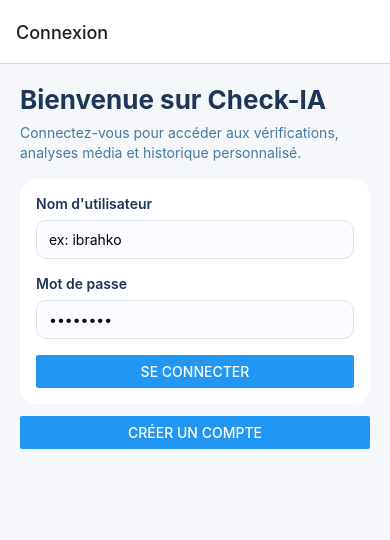
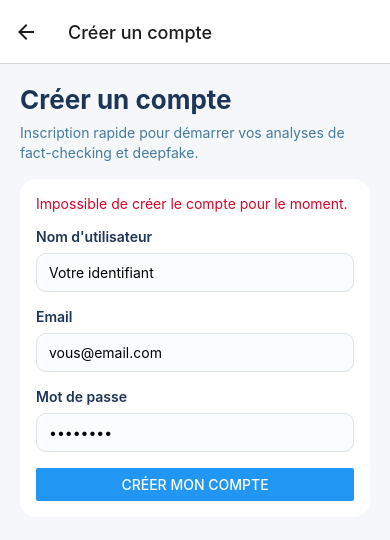
Before and after one commit to ibrahko/fact_check_datasets, a React Native app in the folder mobile/: screen /Register in a window 390 px wide. Both pictures are taken after a click on the button "CRÉER MON COMPTE". Shown: the top 540 px of the page. Built offline with nearby package versions, Linux system fonts and the light colour scheme; no server answers.

Commit message:
Add functional auth flows to mobile login and register screens

```diff
--- a/mobile/src/screens/auth/LoginScreen.js
+++ b/mobile/src/screens/auth/LoginScreen.js
@@ -1,22 +1,81 @@
-import React from 'react';
-import { Button, StyleSheet, Text, TextInput, View } from 'react-native';
+import React, { useState } from 'react';
+import { ActivityIndicator, Alert, Button, StyleSheet, Text, TextInput, View } from 'react-native';
 
 import ScreenContainer from '../../components/ScreenContainer';
+import api, { saveTokens } from '../../services/api';
 
-export default function LoginScreen({ navigation }) {
+const getErrorMessage = (error, fallbackMessage) => {
+  if (error?.response?.data?.detail) {
+    return error.response.data.detail;
+  }
+  if (typeof error?.response?.data === 'string') {
+    return error.response.data;
+  }
+  return fallbackMessage;
+};
+
+export default function LoginScreen({ navigation, route }) {
+  const [username, setUsername] = useState('');
+  const [password, setPassword] = useState('');
+  const [loading, setLoading] = useState(false);
+  const [error, setError] = useState('');
+
+  const successMessage = route?.params?.successMessage;
+
+  const handleLogin = async () => {
+    if (loading) {
+      return;
+    }
+
+    setLoading(true);
+    setError('');
+
+    try {
+      const response = await api.post('/auth/token/', {
+        username,
+        password,
+      });
+      await saveTokens(response.data);
+      navigation.replace('Main');
+    } catch (err) {
+      const message = getErrorMessage(err, 'Impossible de se connecter. Vérifiez vos identifiants.');
+      setError(message);
+      Alert.alert('Connexion échouée', message);
+    } finally {
+      setLoading(false);
+    }
+  };
+
   return (
     <ScreenContainer
       title="Bienvenue sur Check-IA"
       description="Connectez-vous pour accéder aux vérifications, analyses média et historique personnalisé."
     >
       <View style={styles.card}>
+        {successMessage ? <Text style={styles.success}>{successMessage}</Text> : null}
+        {error ? <Text style={styles.error}>{error}</Text> : null}
         <Text style={styles.label}>Nom d'utilisateur</Text>
-        <TextInput style={styles.input} placeholder="ex: ibrahko" autoCapitalize="none" />
+        <TextInput
+          style={styles.input}
+          placeholder="ex: ibrahko"
+          autoCapitalize="none"
+          value={username}
+          onChangeText={setUsername}
+          editable={!loading}
+        />
         <Text style={styles.label}>Mot de passe</Text>
-        <TextInput style={styles.input} placeholder="••••••••" secureTextEntry />
-        <Button title="Se connecter" onPress={() => navigation.replace('Main')} />
+        <TextInput
+          style={styles.input}
+          placeholder="••••••••"
+          secureTextEntry
+          value={password}
+          onChangeText={setPassword}
+          editable={!loading}
+        />
+        {loading ? <ActivityIndicator size="small" color="#1D3557" /> : null}
+        <Button title="Se connecter" onPress={handleLogin} disabled={loading} />
       </View>
-      <Button title="Créer un compte" onPress={() => navigation.navigate('Register')} />
+      <Button title="Créer un compte" onPress={() => navigation.navigate('Register')} disabled={loading} />
     </ScreenContainer>
   );
 }
@@ -41,4 +100,12 @@
     marginBottom: 8,
     backgroundColor: '#FAFCFF',
   },
+  error: {
+    color: '#D90429',
+    marginBottom: 8,
+  },
+  success: {
+    color: '#2A9D8F',
+    marginBottom: 8,
+  },
 });
--- a/mobile/src/screens/auth/RegisterScreen.js
+++ b/mobile/src/screens/auth/RegisterScreen.js
@@ -1,22 +1,89 @@
-import React from 'react';
-import { Button, StyleSheet, Text, TextInput, View } from 'react-native';
+import React, { useState } from 'react';
+import { ActivityIndicator, Alert, Button, StyleSheet, Text, TextInput, View } from 'react-native';
 
 import ScreenContainer from '../../components/ScreenContainer';
+import api from '../../services/api';
+
+const getErrorMessage = (error, fallbackMessage) => {
+  if (error?.response?.data?.detail) {
+    return error.response.data.detail;
+  }
+  if (typeof error?.response?.data === 'string') {
+    return error.response.data;
+  }
+  return fallbackMessage;
+};
 
 export default function RegisterScreen({ navigation }) {
+  const [username, setUsername] = useState('');
+  const [email, setEmail] = useState('');
+  const [password, setPassword] = useState('');
+  const [loading, setLoading] = useState(false);
+  const [error, setError] = useState('');
+
+  const handleRegister = async () => {
+    if (loading) {
+      return;
+    }
+
+    setLoading(true);
+    setError('');
+
+    try {
+      await api.post('/auth/', {
+        username,
+        email,
+        password,
+      });
+      navigation.navigate('Login', {
+        successMessage: 'Compte créé avec succès. Connectez-vous pour continuer.',
+      });
+    } catch (err) {
+      const message = getErrorMessage(err, "Impossible de créer le compte pour le moment.");
+      setError(message);
+      Alert.alert('Inscription échouée', message);
+    } finally {
+      setLoading(false);
+    }
+  };
+
   return (
     <ScreenContainer
       title="Créer un compte"
       description="Inscription rapide pour démarrer vos analyses de fact-checking et deepfake."
     >
       <View style={styles.card}>
+        {error ? <Text style={styles.error}>{error}</Text> : null}
         <Text style={styles.label}>Nom d'utilisateur</Text>
-        <TextInput style={styles.input} placeholder="Votre identifiant" autoCapitalize="none" />
+        <TextInput
+          style={styles.input}
+          placeholder="Votre identifiant"
+          autoCapitalize="none"
+          value={username}
+          onChangeText={setUsername}
+          editable={!loading}
+        />
         <Text style={styles.label}>Email</Text>
-        <TextInput style={styles.input} placeholder="vous@email.com" keyboardType="email-address" autoCapitalize="none" />
+        <TextInput
+          style={styles.input}
+          placeholder="vous@email.com"
+          keyboardType="email-address"
+          autoCapitalize="none"
+          value={email}
+          onChangeText={setEmail}
+          editable={!loading}
+        />
         <Text style={styles.label}>Mot de passe</Text>
-        <TextInput style={styles.input} placeholder="••••••••" secureTextEntry />
-        <Button title="Créer mon compte" onPress={() => navigation.navigate('Login')} />
+        <TextInput
+          style={styles.input}
+          placeholder="••••••••"
+          secureTextEntry
+          value={password}
+          onChangeText={setPassword}
+          editable={!loading}
+        />
+        {loading ? <ActivityIndicator size="small" color="#1D3557" /> : null}
+        <Button title="Créer mon compte" onPress={handleRegister} disabled={loading} />
       </View>
     </ScreenContainer>
   );
@@ -42,4 +109,8 @@
     marginBottom: 8,
     backgroundColor: '#FAFCFF',
   },
+  error: {
+    color: '#D90429',
+    marginBottom: 8,
+  },
 });
```
